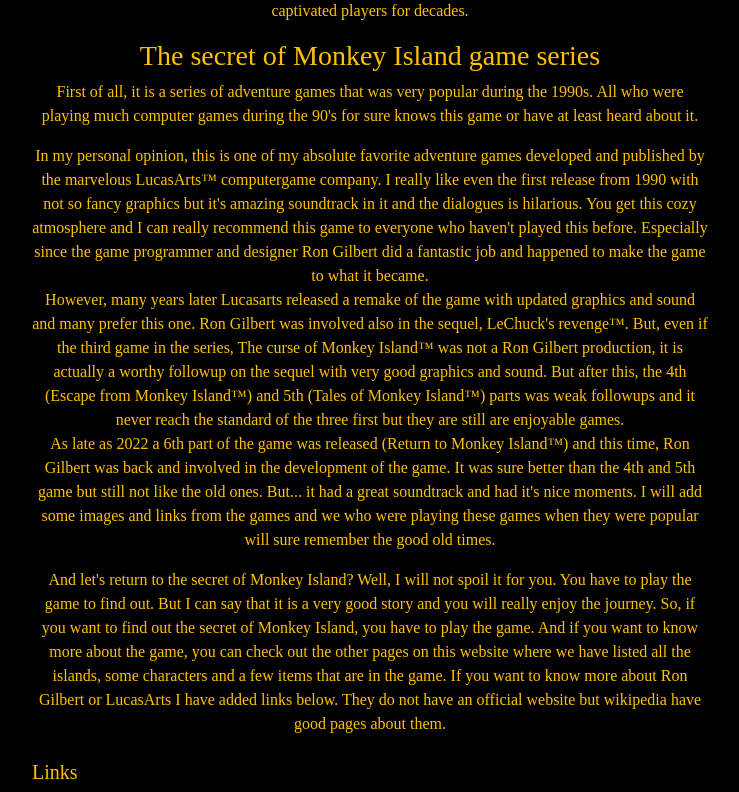
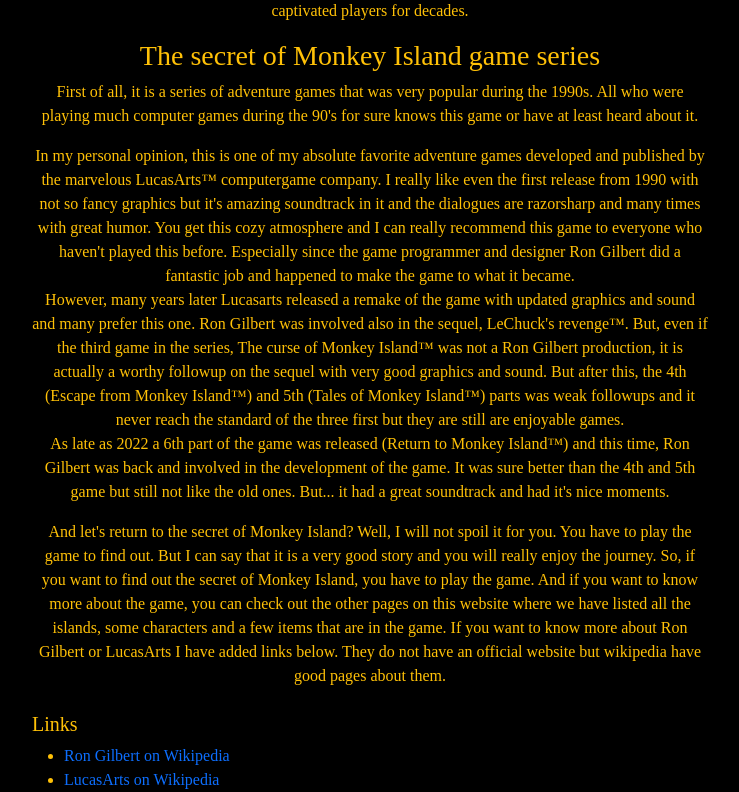
Before and after one commit to djakobsson77/milestone3_mi_secrets, a Django app: page /about/ in a window 1280 px wide. Shown: the part 668-1460 px from the top of the page, without its empty margins (270-1009 px from the left). Run offline with Django 5.2, Linux system fonts and the light colour scheme; some web fonts are replaced.

Commit message:
Small text updates and UI adjustments

```diff
--- a/mi_universe/templates/mi_universe/about.html
+++ b/mi_universe/templates/mi_universe/about.html
@@ -28,10 +28,10 @@
                 <p>In my personal opinion, this is one of my absolute favorite adventure games developed
                     and published by the marvelous LucasArts™ computergame company. I really like even
                     the first release from 1990 with not so fancy graphics but it's amazing soundtrack
-                    in it and the dialogues is hilarious. You get this cozy atmosphere and I can really
-                    recommend this game to everyone who haven't played this before. Especially since the
-                    game programmer and designer Ron Gilbert did a fantastic job and happened to make the
-                    game to what it became.<br>
+                    in it and the dialogues are razorsharp and many times with great humor. You get this
+                    cozy atmosphere and I can really recommend this game to everyone who haven't played
+                    this before. Especially since the game programmer and designer Ron Gilbert did a
+                    fantastic job and happened to make the game to what it became.<br>
                     However, many years later Lucasarts released a remake of the game with updated graphics
                     and sound and many prefer this one. Ron Gilbert was involved also in the sequel, LeChuck's
                     revenge™.
@@ -43,9 +43,7 @@
                     As late as 2022 a 6th part of the game was released (Return to Monkey Island™) and this
                     time, Ron Gilbert was back and involved in the development of the game.
                     It was sure better than the 4th and 5th game but still not like the old ones. But...
-                    it had a great soundtrack and had it's nice moments. I will add some images and links
-                    from the games and we who were playing these games when they were popular will sure
-                    remember the good old times.
+                    it had a great soundtrack and had it's nice moments.
                 </p>
                 <p>And let's return to the secret of Monkey Island? Well, I will not spoil it for you. You
                     have to play the game to find out.
```
